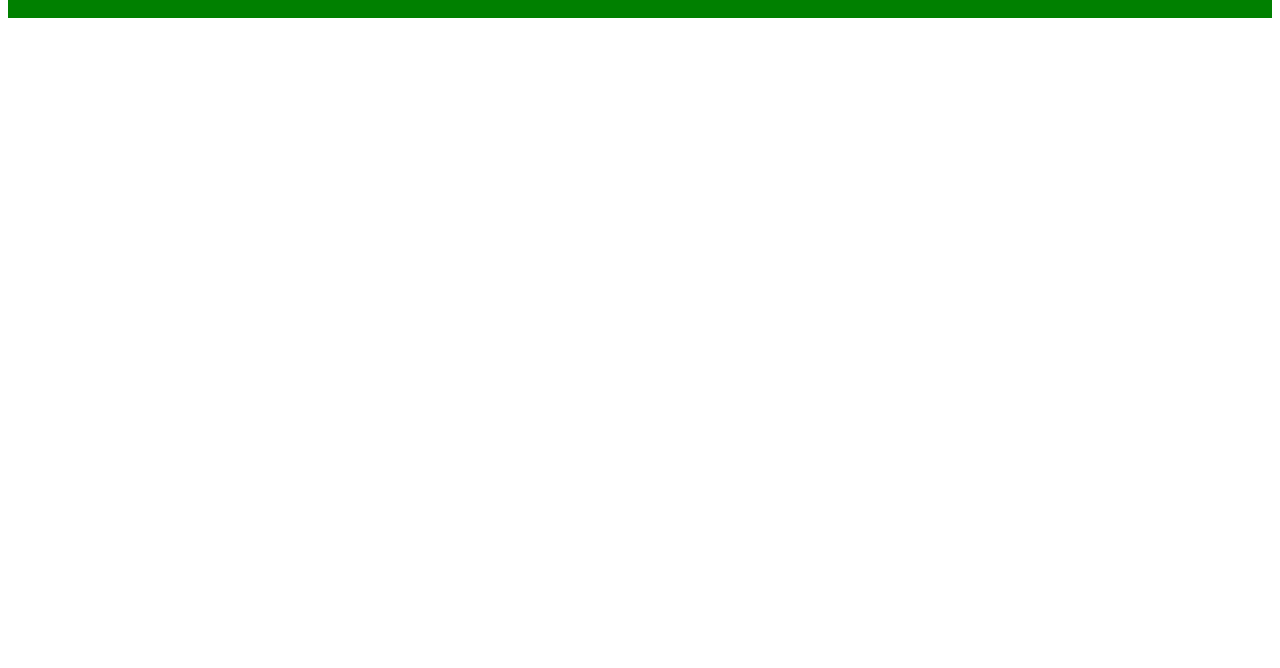
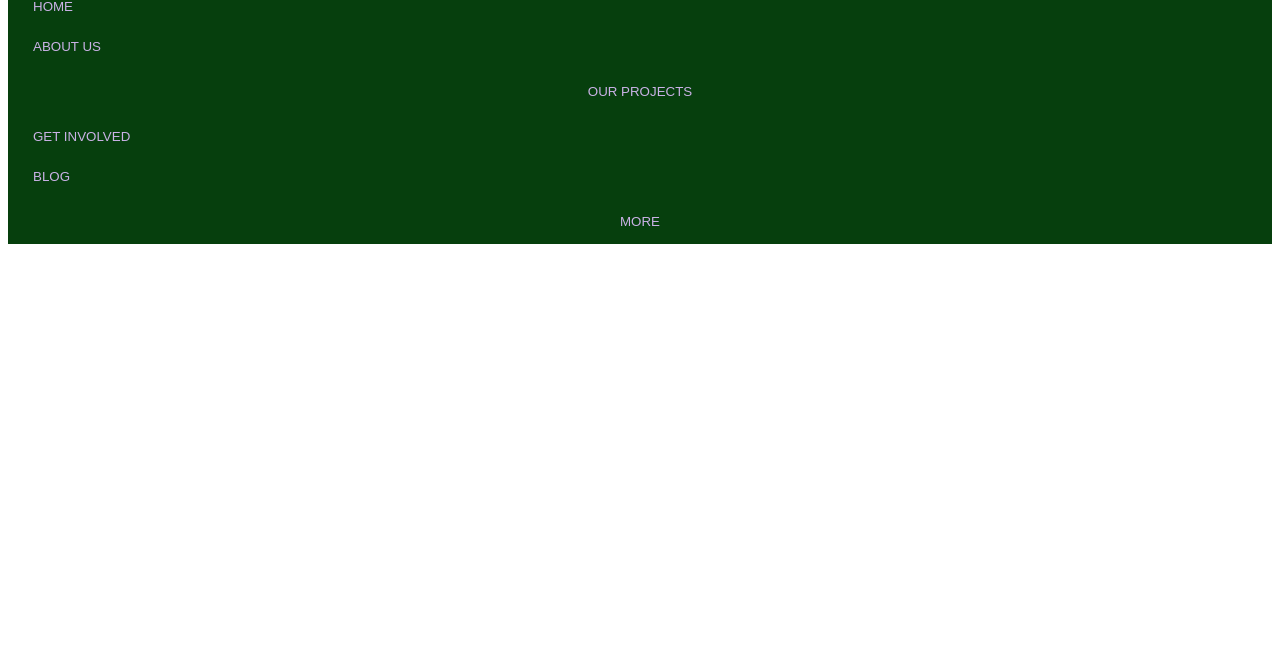
Before and after one commit to FizzWizZleDazzle/climatehealthei.github.io, a plain HTML site: page index.html in a window 1280 px wide. Shown: the part 132-800 px from the top of the page. Drawn offline with Linux system fonts and the light colour scheme.

Commit message:
Fix visual bugs

```diff
--- a/css/style.css
+++ b/css/style.css
@@ -1,19 +1,26 @@
+/* styles.css */
 
 header {
-    background-color: green; /* Set the background color of the header to green */
-    color: white; /* Set the text color to white (or any contrasting color) */
-    padding: 10px; /* Add some padding for better aesthetics */
-    text-align: center; /* Center the text within the header */
+    background-color: rgb(6,63,13);
+    text-align: center;
 }
 
-.blend-in-button {
-    background-color: inherit; /* Inherit the background color from the parent (header) */
-    color: lightgrey; /* Inherit the text color from the parent (header) */
-    border: none; /* Remove the default button border */
-    padding: 10px 20px; /* Add padding for better button appearance */
-    margin: 5px; /* Add margin for spacing between buttons */
-    cursor: pointer; /* Change the cursor on hover to indicate interactivity */
-    transition: background-color 0.3s ease; /* Add a smooth transition effect */
+.blend-in-button,
+.dropdown-content a {
+    background-color: inherit;
+    color: rgb(202,178,230);
+    border: none;
+    padding: 10px 20px;
+    margin: 5px;
+    cursor: pointer;
+    transition: background-color 0.3s ease;
+    text-decoration: none;
+    display: block;
+}
+
+.blend-in-button:hover,
+.dropdown-content a:hover {
+    background-color: rgb(6,63,13);
 }
 
 .dropdown {
@@ -24,19 +31,11 @@ header {
 .dropdown-content {
     display: none;
     position: absolute;
-    background-color: green; /* Set the background color for the dropdown content */
     min-width: 160px;
     box-shadow: 0 8px 16px rgba(0,0,0,0.2);
     z-index: 1;
 }
 
-.dropdown-content a {
-    color: white; /* Set the text color for the dropdown items */
-    padding: 12px 16px;
+.dropdown:hover .dropdown-content {
     display: block;
-    text-decoration: none;
 }
-
-.dropdown-content a:hover {
-    background-color: #555;
-}
```
